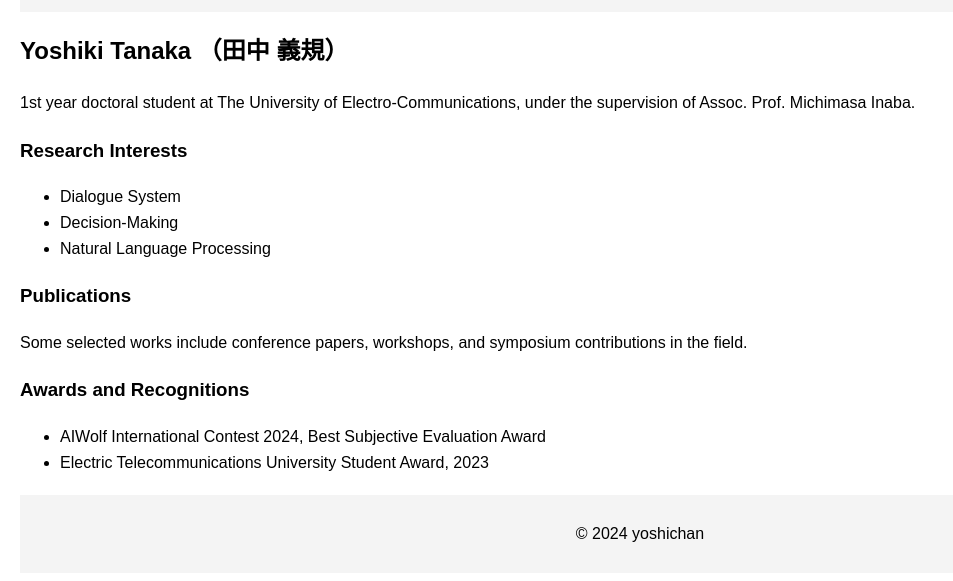
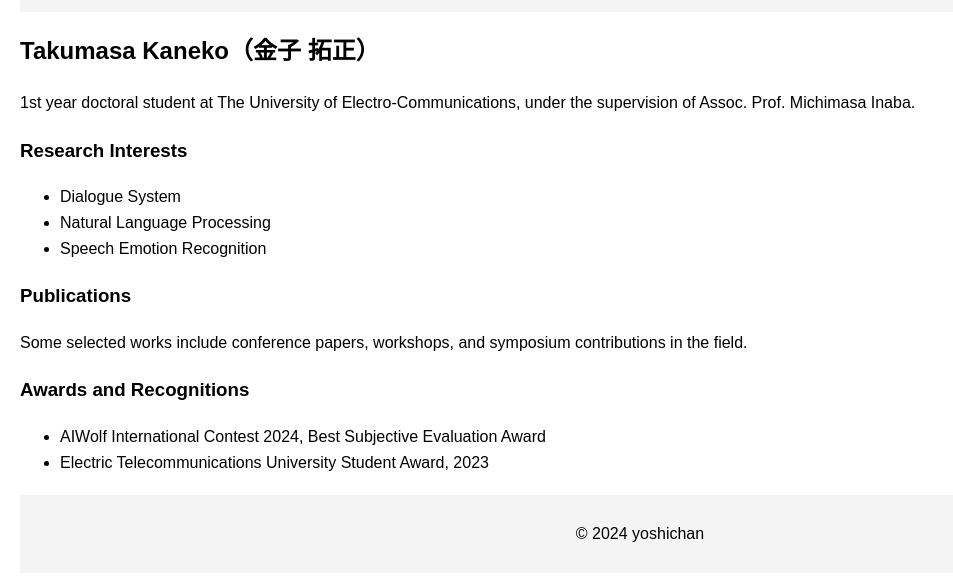
Before and after one commit to ieneko10/profile, a plain HTML site: page index.html in a window 1280 px wide. Shown: the part 105-686 px from the top of the page, without its empty margins (0-953 px from the left). Drawn offline with Linux system fonts and the light colour scheme.

Commit message:
Update index.html

```diff
--- a/index.html
+++ b/index.html
@@ -47,15 +47,15 @@
         </nav>
     </header>
     <section>
-        <h2>Yoshiki Tanaka （田中 義規）</h2>
+        <h2>Takumasa Kaneko（金子 拓正）</h2>
         <p>1st year doctoral student at The University of Electro-Communications, under the supervision of Assoc. Prof. Michimasa Inaba.</p>
     </section>
     <section>
         <h3>Research Interests</h3>
         <ul>
             <li>Dialogue System</li>
-            <li>Decision-Making</li>
             <li>Natural Language Processing</li>
+            <li>Speech Emotion Recognition</li>
         </ul>
     </section>
     <section>
```
